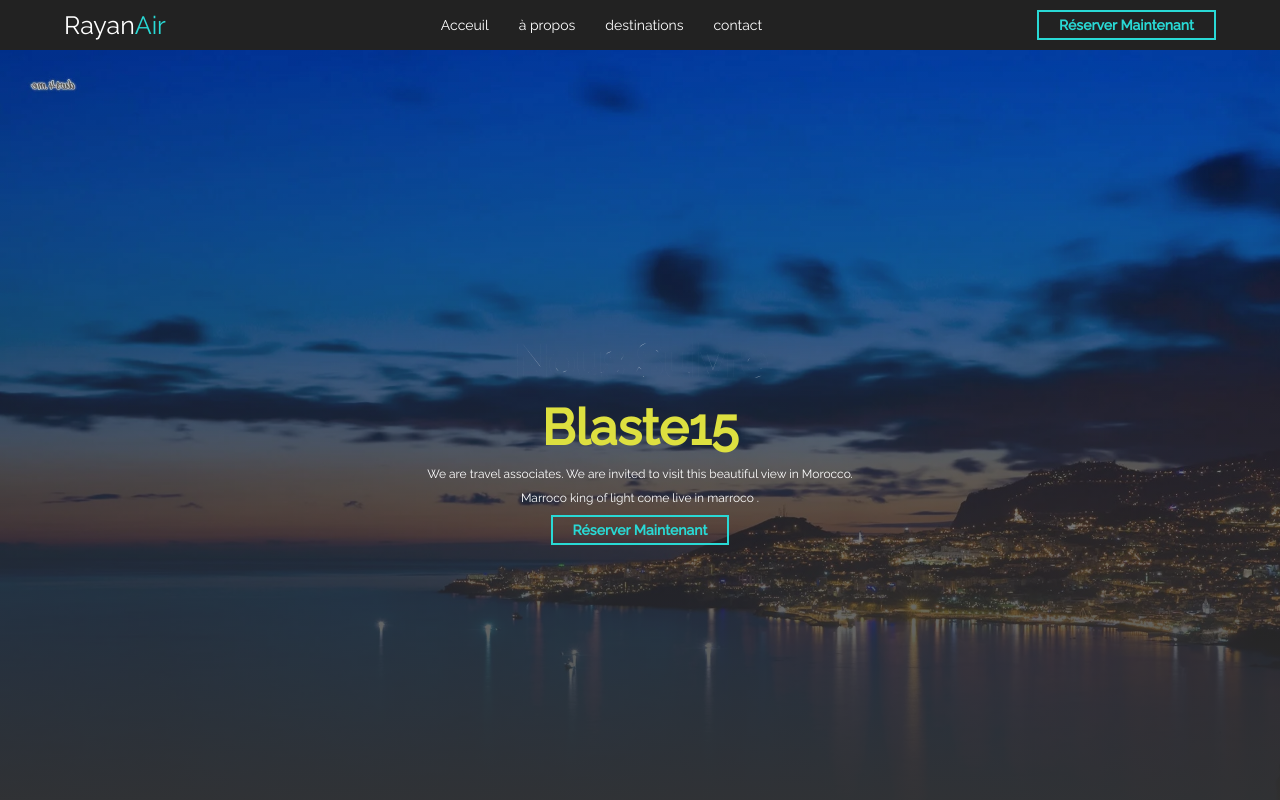
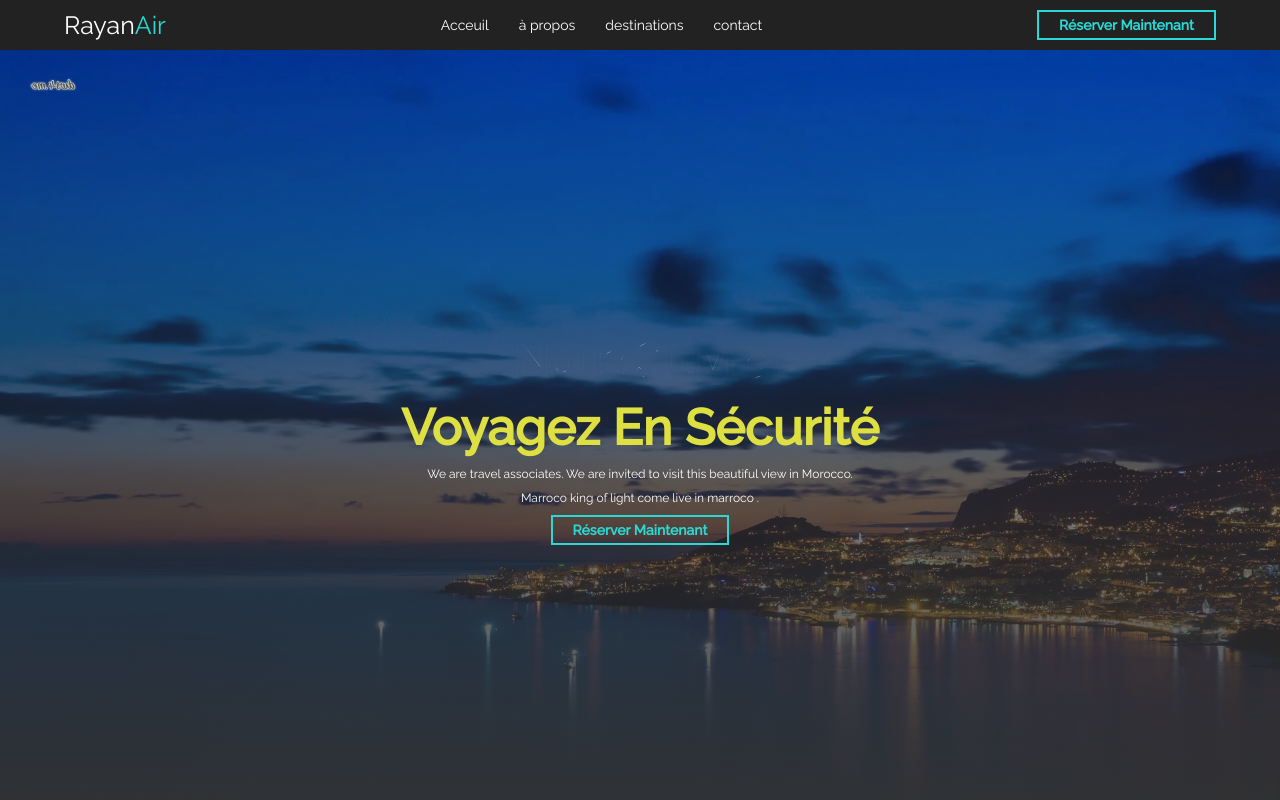
Before and after one commit to Simomahjoubi/first_website, a plain HTML site: page index.html in a window 1280 px wide. Shown: the top 800 px of the page. Drawn offline with Linux system fonts and the light colour scheme.

Commit message:
unblastre

```diff
--- a/index.html
+++ b/index.html
@@ -26,7 +26,7 @@
     <!-- acceuil section -->
     <section id="home">
         <h2> Nous suivre</h2>
-        <h4>blaste15</h4>
+        <h4>Voyagez en Sécurité</h4>
         <p>We are travel associates. We are invited to visit this beautiful view in Morocco.</p>
         <p>Marroco king of light come live in marroco  .</p>
         <a href="resirvation.html" class="btn-reservation home-btn">Réserver Maintenant</a>
```
